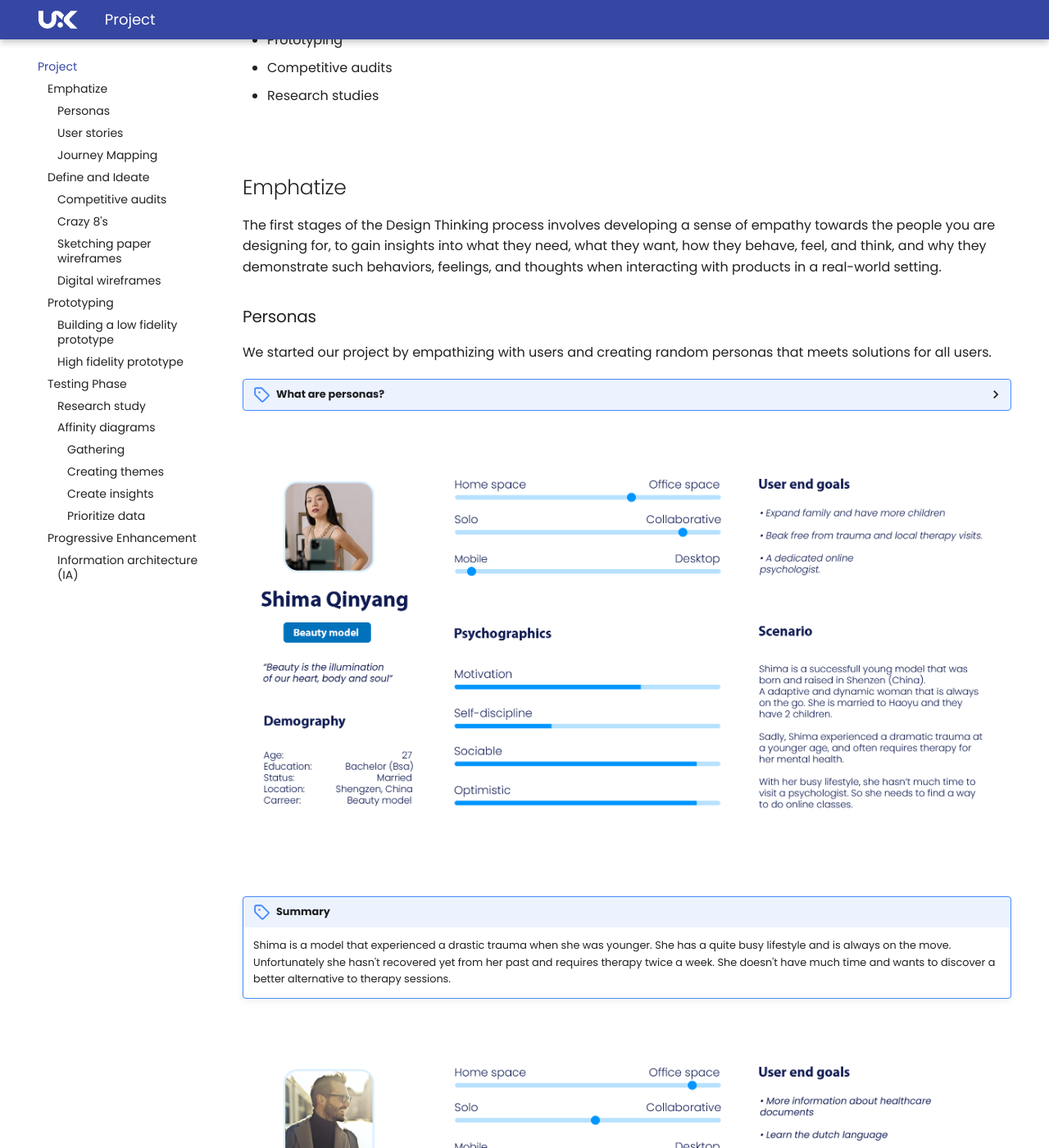
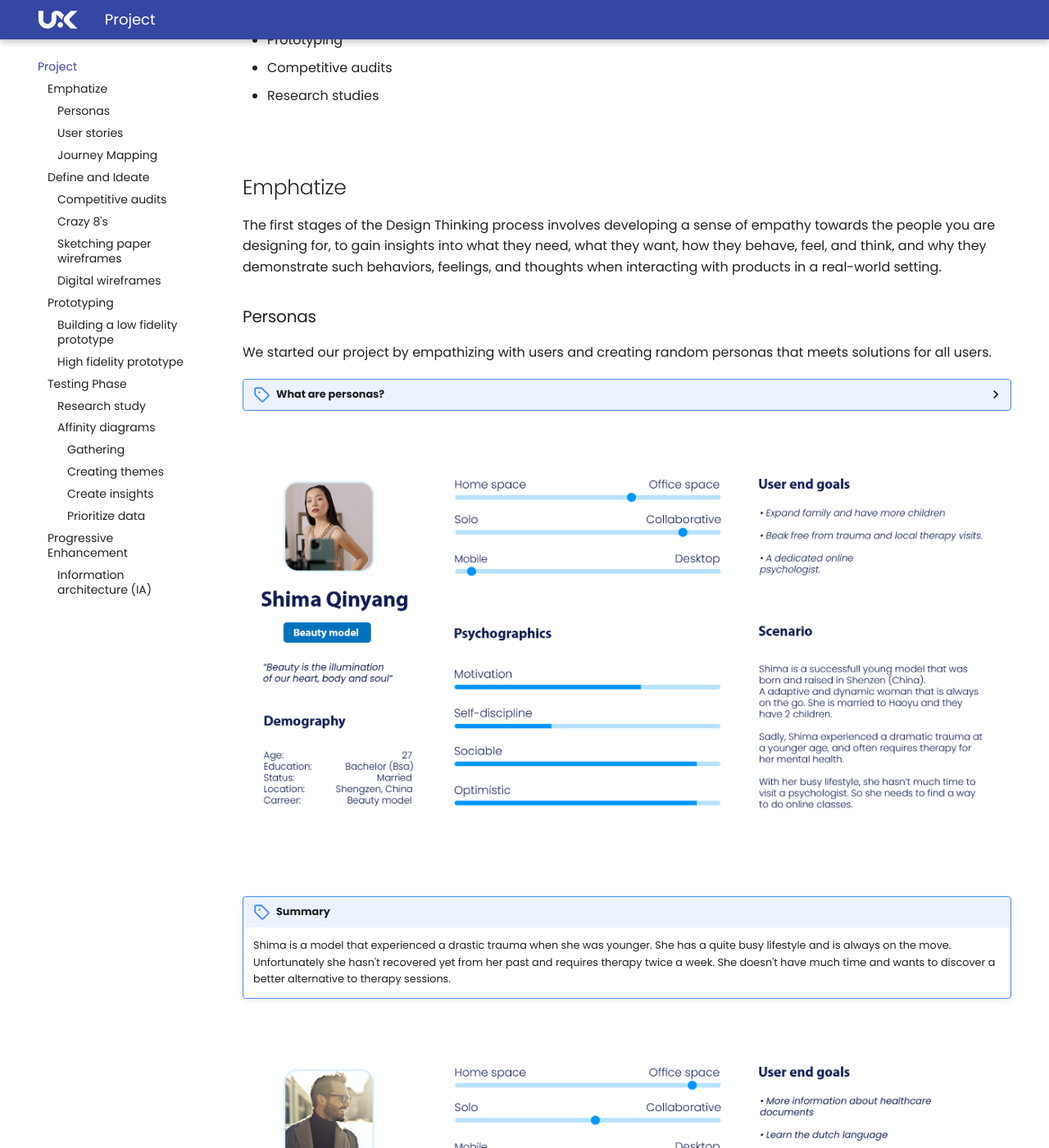
Before and after one commit to divstackio/docs-study, an MkDocs documentation site: the page built from docs/project.md, in a window 1280 px wide and 1400 px high, scrolled down 420 px. Shown: the whole window at 82% size. Built offline with MkDocs 1.6.1 and Material for MkDocs 9.7.7, drawn with Linux system fonts in a browser that asks for light colours; comment, search, counter and statistics services are not loaded.

Commit message:
Update custom.css

```diff
--- a/docs/css/custom.css
+++ b/docs/css/custom.css
@@ -15,7 +15,7 @@
 div.md-sidebar.md-sidebar--primary > .md-sidebar__scrollwrap {
 }
 
-md-sidebar__scrollwrap {
+md-sidebar__scrollwrap, div.md-sidebar__scrollwrap {
 overflow-y: hidden;
 padding-right: 25px;
 min-height: 400px;
```
